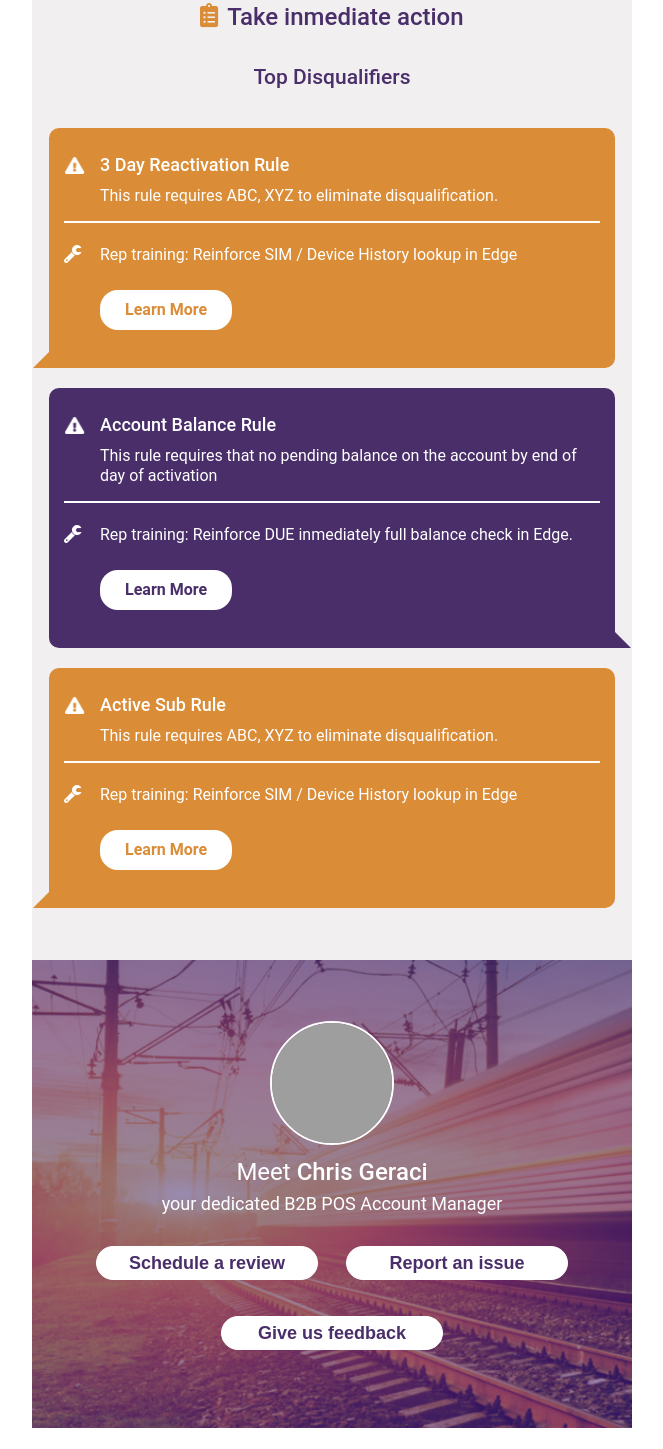
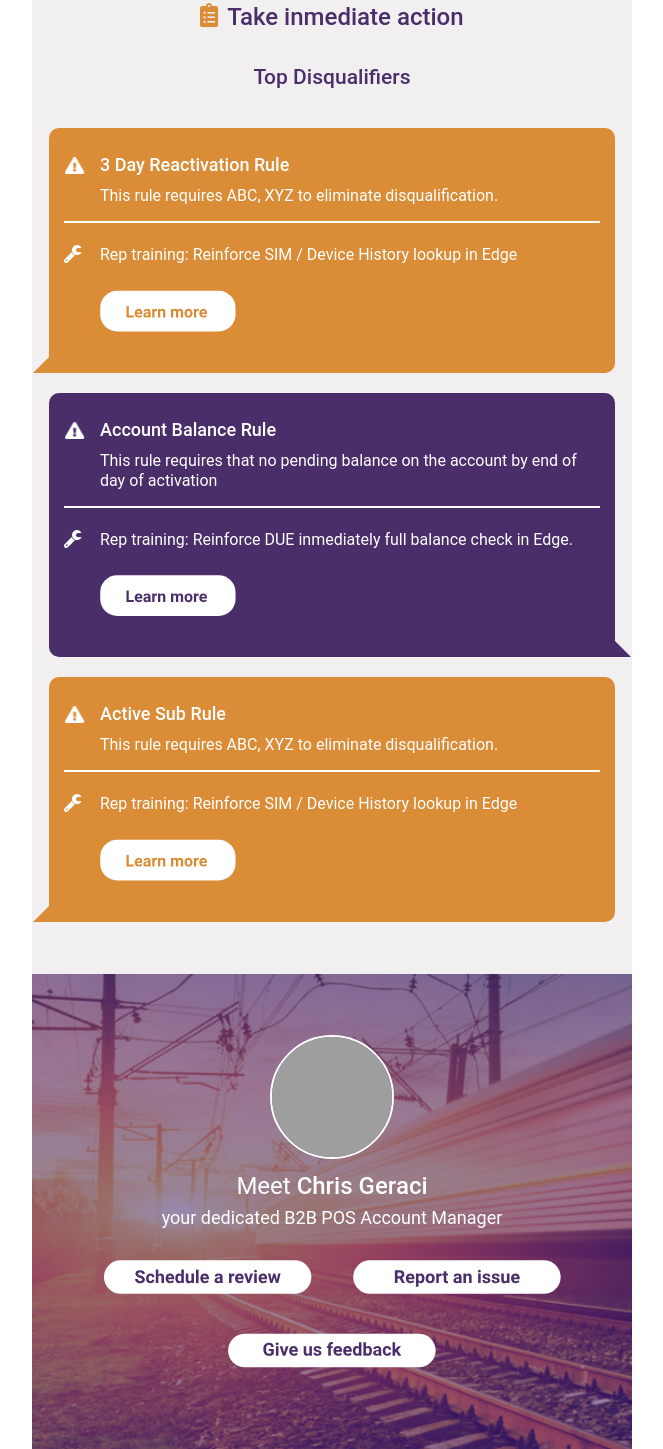
Before and after one commit to whats0n/ws-express, a plain HTML site: page purple-express-email.html in a window 1280 px wide. Shown: the part 3356-4805 px from the top of the page, without its empty margins (308-971 px from the left). Before the commit the page ends 4784 px from the top, so only its background shows below. Drawn offline with Linux system fonts and the light colour scheme; grey boxes are pictures that could not be loaded.

Commit message:
rebuild buttons

```diff
--- a/purple-express-email.html
+++ b/purple-express-email.html
@@ -398,13 +398,9 @@
                               </tr>
                               <tr>
                                 <td style="padding: 25px 0 10px;">
-                                  <table cellspacing="0" cellpadding="0">
-                                    <tr>
-                                      <td style="padding: 10px 25px; border-radius: 18px; background: #fff;" bgcolor="#fff">
-                                        <a href="#" style="color: #da8c36; font-size: 16px; font-weight: 700; line-height: 20px; text-decoration: none;">Learn More</a>
-                                      </td>
-                                    </tr>
-                                  </table>
+                                  <a href="#" style="-webkit-text-size-adjust:none;mso-hide:all;">
+                                    <img src="img/learn-more-orange.png" alt="Learn More" style="padding: 0; margin: 0; color: #fff; font-size: 18px; font-weight: bold; line-height: 32px;text-align: center; text-decoration: none;">
+                                  </a>
                                 </td>
                               </tr>
                             </table>
@@ -455,13 +451,9 @@
                               </tr>
                               <tr>
                                 <td style="padding: 25px 0 10px;">
-                                  <table cellspacing="0" cellpadding="0">
-                                    <tr>
-                                      <td style="padding: 10px 25px; border-radius: 18px; background: #fff;" bgcolor="#fff">
-                                        <a href="#" style="color: #492e6a; font-size: 16px; font-weight: 700; line-height: 20px; text-decoration: none;">Learn More</a>
-                                      </td>
-                                    </tr>
-                                  </table>
+                                  <a href="#" style="-webkit-text-size-adjust:none;mso-hide:all;">
+                                    <img src="img/learn-more-violet.png" alt="Learn More" style="padding: 0; margin: 0; color: #fff; font-size: 18px; font-weight: bold; line-height: 32px;text-align: center; text-decoration: none;">
+                                  </a>
                                 </td>
                               </tr>
                             </table>
@@ -514,13 +506,9 @@
                               </tr>
                               <tr>
                                 <td style="padding: 25px 0 10px;">
-                                  <table cellspacing="0" cellpadding="0">
-                                    <tr>
-                                      <td style="padding: 10px 25px; border-radius: 18px; background: #fff;" bgcolor="#fff">
-                                        <a href="#" style="color: #da8c36; font-size: 16px; font-weight: 700; line-height: 20px; text-decoration: none;">Learn More</a>
-                                      </td>
-                                    </tr>
-                                  </table>
+                                  <a href="#" style="-webkit-text-size-adjust:none;mso-hide:all;">
+                                    <img src="img/learn-more-orange.png" alt="Learn More" style="padding: 0; margin: 0; color: #fff; font-size: 18px; font-weight: bold; line-height: 32px;text-align: center; text-decoration: none;">
+                                  </a>
                                 </td>
                               </tr>
                             </table>
@@ -548,7 +536,7 @@
                     <td style="width: 124px; font-size: 0;">
                       <!--[if (gte mso 9)|(IE)]>
 										<v:oval xmlns:v="urn:schemas-microsoft-com:vml" xmlns:w="urn:schemas-microsoft-com:office:word" style="border: 2px solid #fff;height:120px;width:120px;" fill="t" stroke="f">
-										    <v:fill type="frame" color="red" src="https://ci6.googleusercontent.com/proxy/XFZo3CWOMEO80VVHN1ahbpP-jUyI5u-QShskxUMyEjUTMorJ04MeesY-HXG_dbnMnssN2ofWNq1D9tIO=s0-d-e1-ft#https://mcr-static.b2bsoft.com/ChrisG.png" style="height:120px;width:120px;"/></v:oval>
+										    <v:fill type="frame" color="white" src="https://ci6.googleusercontent.com/proxy/XFZo3CWOMEO80VVHN1ahbpP-jUyI5u-QShskxUMyEjUTMorJ04MeesY-HXG_dbnMnssN2ofWNq1D9tIO=s0-d-e1-ft#https://mcr-static.b2bsoft.com/ChrisG.png" style="height:120px;width:120px;"/></v:oval>
 										<![endif]-->
                       <!--[if !IE]><!-->
                       <table class="hide" border="0" cellpadding="0" cellspacing="0" role="presentation" width="120" style="width: 120px; mso-hide: all;">
@@ -576,39 +564,21 @@
                 <table class="v-footer" border="0" cellspacing="0" cellpadding="0" align="center" style="table-layout: fixed; padding: 0; margin: 0 auto; border-collapse: collapse; border-spacing: 0; width: 100%; max-width: 500px;">
                   <tr>
                     <td style="padding: 18px 12px; text-align: center;">
-                      <div>
-                        <!--[if mso]>
-												<v:roundrect xmlns:v="urn:schemas-microsoft-com:vml" xmlns:w="urn:schemas-microsoft-com:office:word" href="http://" style="height:32px;v-text-anchor:middle;width:220px;" arcsize="57%" strokecolor="#fff" fillcolor="#fff">
-													<w:anchorlock/>
-													<center style="color:#492e6a;font-family:sans-serif;font-size:13px;font-weight:bold;">Schedule a review</center>
-									 			</v:roundrect>
-											<![endif]-->
-                        <a href="#" style="background-color:#fff;border:1px solid #fff;border-radius:18px;color:#492e6a;display:inline-block;font-family:sans-serif;font-size:18px;font-weight:bold;line-height:32px;text-align:center;text-decoration:none;width:220px;-webkit-text-size-adjust:none;mso-hide:all;">Schedule a review</a>
-                      </div>
+                      <a href="#" style="-webkit-text-size-adjust:none;mso-hide:all;">
+                        <img src="img/schedule-a-review.png" alt="Schedule a review" style="padding: 0; margin: 0; color: #fff; font-size: 18px; font-weight: bold; line-height: 32px;text-align: center; text-decoration: none;">
+                      </a>
                     </td>
                     <td style="padding: 18px 12px; text-align: center;">
-                      <div>
-                        <!--[if mso]>
-												<v:roundrect xmlns:v="urn:schemas-microsoft-com:vml" xmlns:w="urn:schemas-microsoft-com:office:word" href="http://" style="height:32px;v-text-anchor:middle;width:220px;" arcsize="57%" strokecolor="#fff" fillcolor="#fff">
-													<w:anchorlock/>
-													<center style="color:#492e6a;font-family:sans-serif;font-size:13px;font-weight:bold;">Report an issue</center>
-												</v:roundrect>
-											<![endif]-->
-                        <a href="#" style="background-color:#fff;border:1px solid #fff;border-radius:18px;color:#492e6a;display:inline-block;font-family:sans-serif;font-size:18px;font-weight:bold;line-height:32px;text-align:center;text-decoration:none;width:220px;-webkit-text-size-adjust:none;mso-hide:all;">Report an issue</a>
-                      </div>
+                      <a href="#" style="-webkit-text-size-adjust:none;mso-hide:all;">
+                        <img src="img/report-an-issue.png" alt="Report an issue" style="padding: 0; margin: 0; color: #fff; font-size: 18px; font-weight: bold; line-height: 32px;text-align: center; text-decoration: none;">
+                      </a>
                     </td>
                   </tr>
                   <tr>
                     <td colspan="2" style="padding: 18px 12px; text-align: center;">
-                      <div>
-                        <!--[if mso]>
-												<v:roundrect xmlns:v="urn:schemas-microsoft-com:vml" xmlns:w="urn:schemas-microsoft-com:office:word" href="http://" style="height:32px;v-text-anchor:middle;width:220px;" arcsize="57%" strokecolor="#fff" fillcolor="#fff">
-													<w:anchorlock/>
-													<center style="color:#492e6a;font-family:sans-serif;font-size:13px;font-weight:bold;">Give us feedback</center>
-												</v:roundrect>
-											<![endif]-->
-                        <a href="#" style="background-color:#fff;border:1px solid #fff;border-radius:18px;color:#492e6a;display:inline-block;font-family:sans-serif;font-size:18px;font-weight:bold;line-height:32px;text-align:center;text-decoration:none;width:220px;-webkit-text-size-adjust:none;mso-hide:all;">Give us feedback</a>
-                      </div>
+                      <a href="#" style="-webkit-text-size-adjust:none;mso-hide:all;">
+                        <img src="img/give-us-feedback.png" alt="Give us feedback" style="padding: 0; margin: 0; color: #fff; font-size: 18px; font-weight: bold; line-height: 32px;text-align: center; text-decoration: none;">
+                      </a>
                     </td>
                   </tr>
                 </table>
```
Also changed, not shown: img/give-us-feedback.png (added), img/learn-more-orange.png (added), img/learn-more-violet.png (added), img/report-an-issue.png (added), img/schedule-a-review.png (added).
